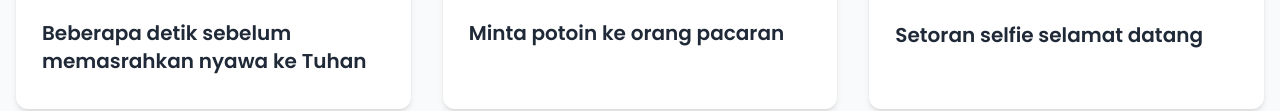
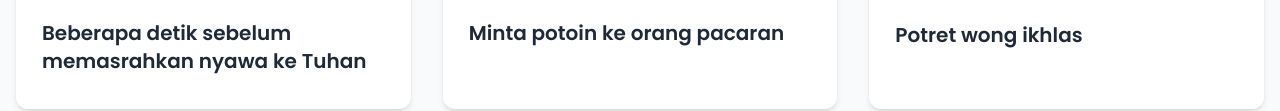
Before and after one commit to farhann-lab/GDGoC-Tailwind, a plain HTML site: page index.html in a window 1280 px wide. Shown: the part 1117-1228 px from the top of the page. Drawn offline with nearby package versions, Linux system fonts and the light colour scheme.

```diff
--- a/index.html
+++ b/index.html
@@ -102,7 +102,7 @@
                 <div><img src="wahana2.png"></div>
                 <div class="p-6">
                     <h3 class="text-xl font-semibold text-gray-800 mb-2">
-                        Setoran selfie selamat datang
+                        Potret wong ikhlas
                     </h3>
                 </div>
             </div>
```
